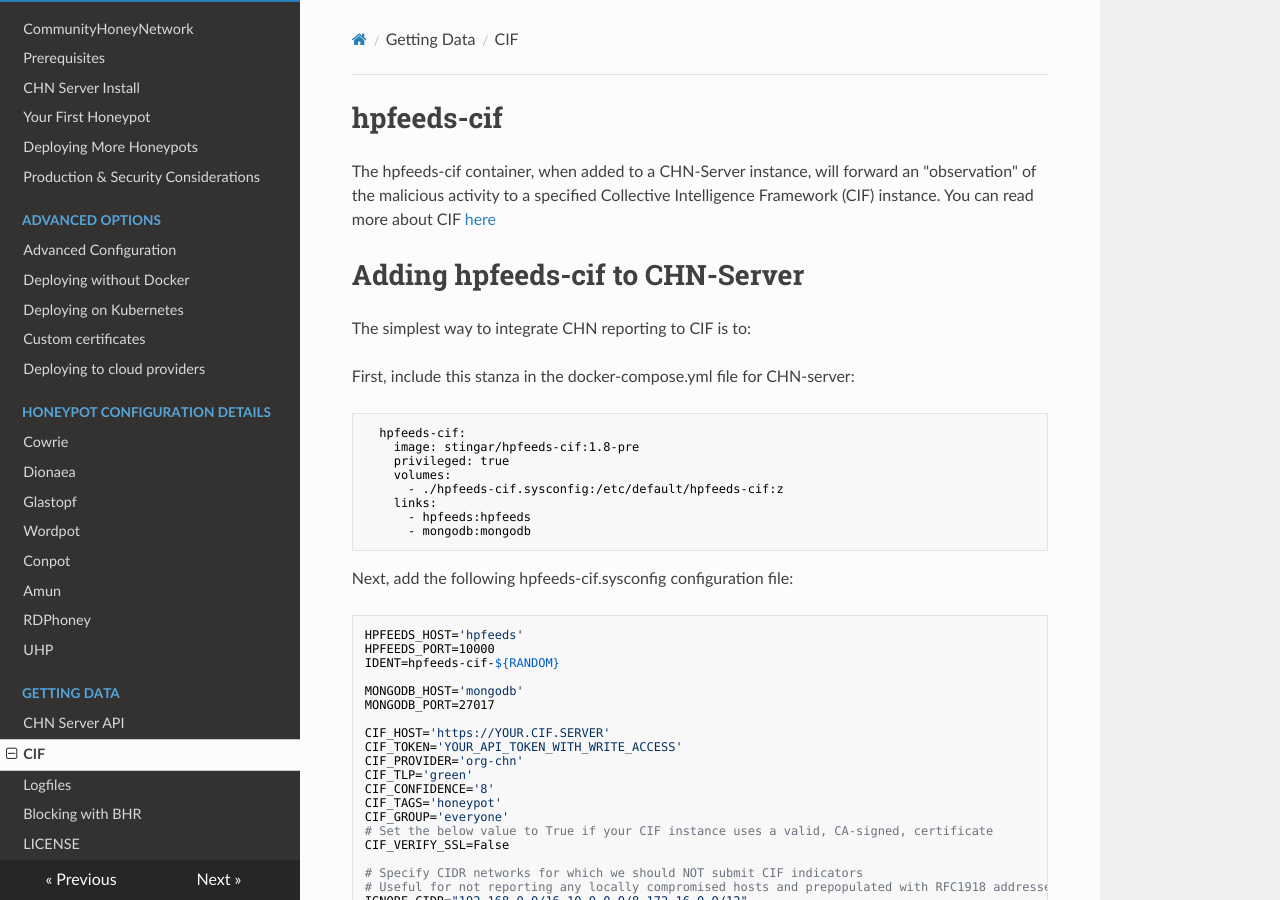
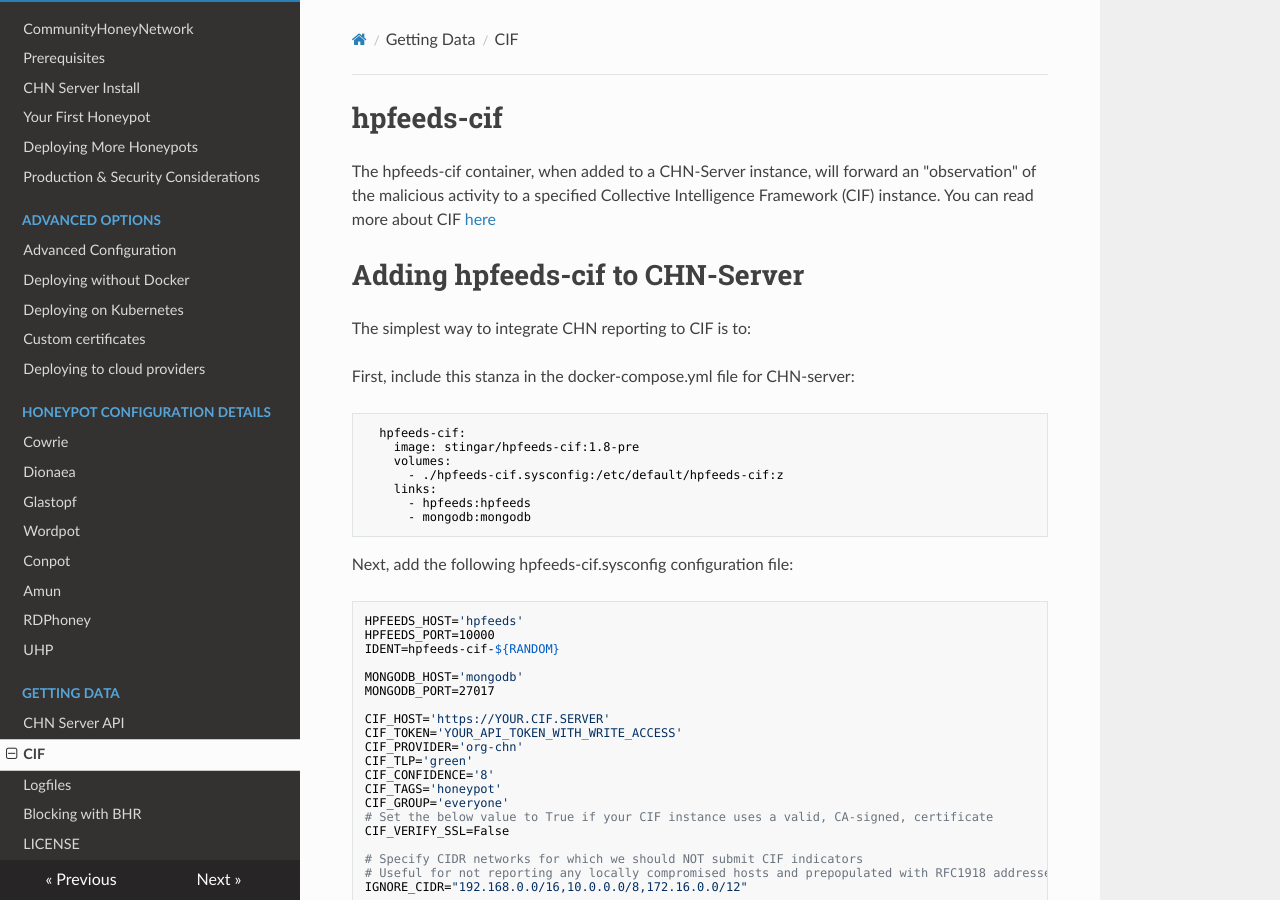
Before and after one commit to CommunityHoneyNetwork/chn-docs, an MkDocs documentation site: the page built from docs/hpfeeds-cif.md, in a window 1280 px wide and 900 px high. Built offline with MkDocs 1.6.1, drawn with Linux system fonts in a browser that asks for light colours; nearby versions of some CDN libraries; old or Windows-style settings are respelled for this version of MkDocs.

Commit message:
SELinux is great, until it stops our hero
Signed-off-by: Jesse Bowling <jesse.bowling@duke.edu>

````diff
--- a/docs/hpfeeds-cif.md
+++ b/docs/hpfeeds-cif.md
@@ -12,7 +12,6 @@ First, include this stanza in the docker-compose.yml file for CHN-server:
 ```dockerfile
   hpfeeds-cif:
     image: stingar/hpfeeds-cif:1.8-pre
-    privileged: true
     volumes:
       - ./hpfeeds-cif.sysconfig:/etc/default/hpfeeds-cif:z
     links:
````
Also changed, not shown: docs/hpfeeds-logger.md (+1 -1 lines).
